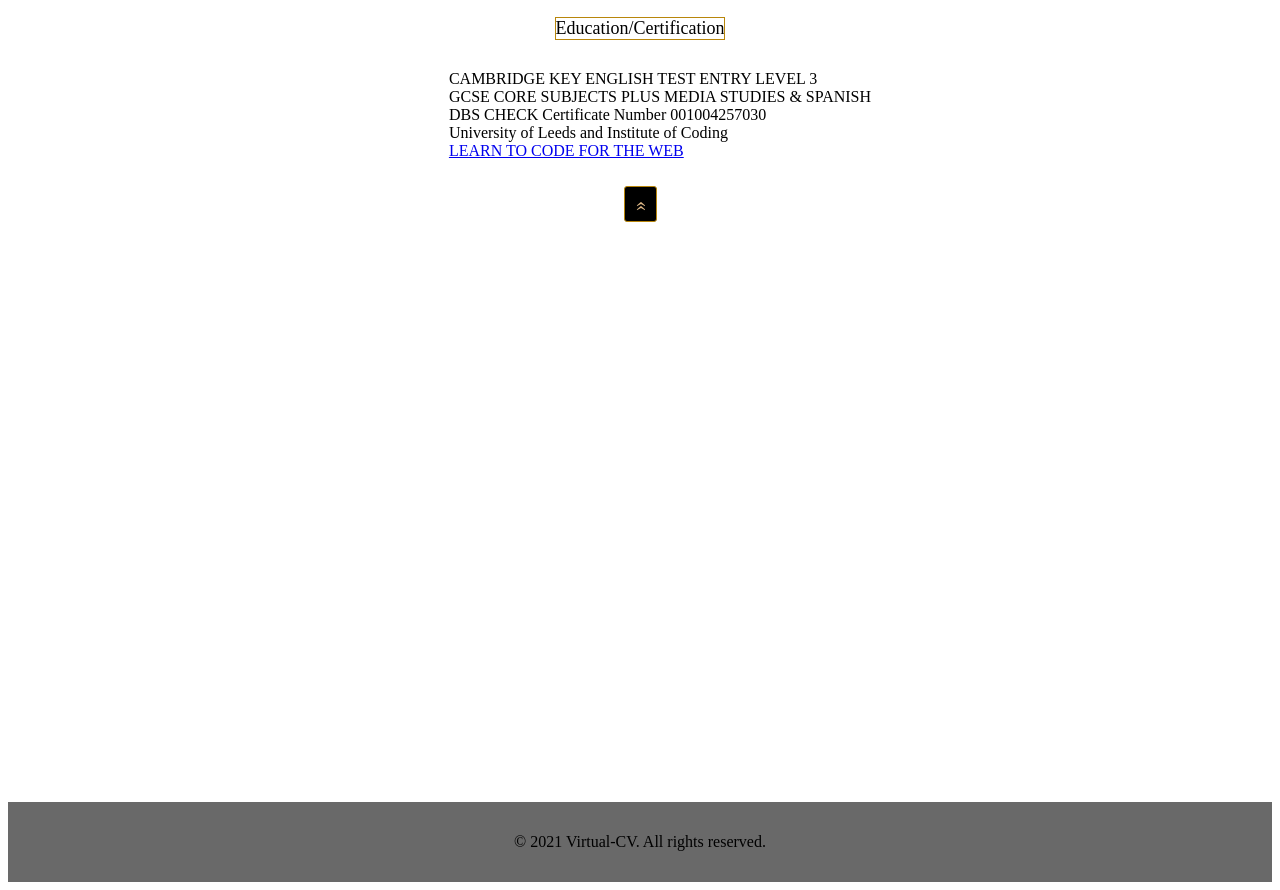
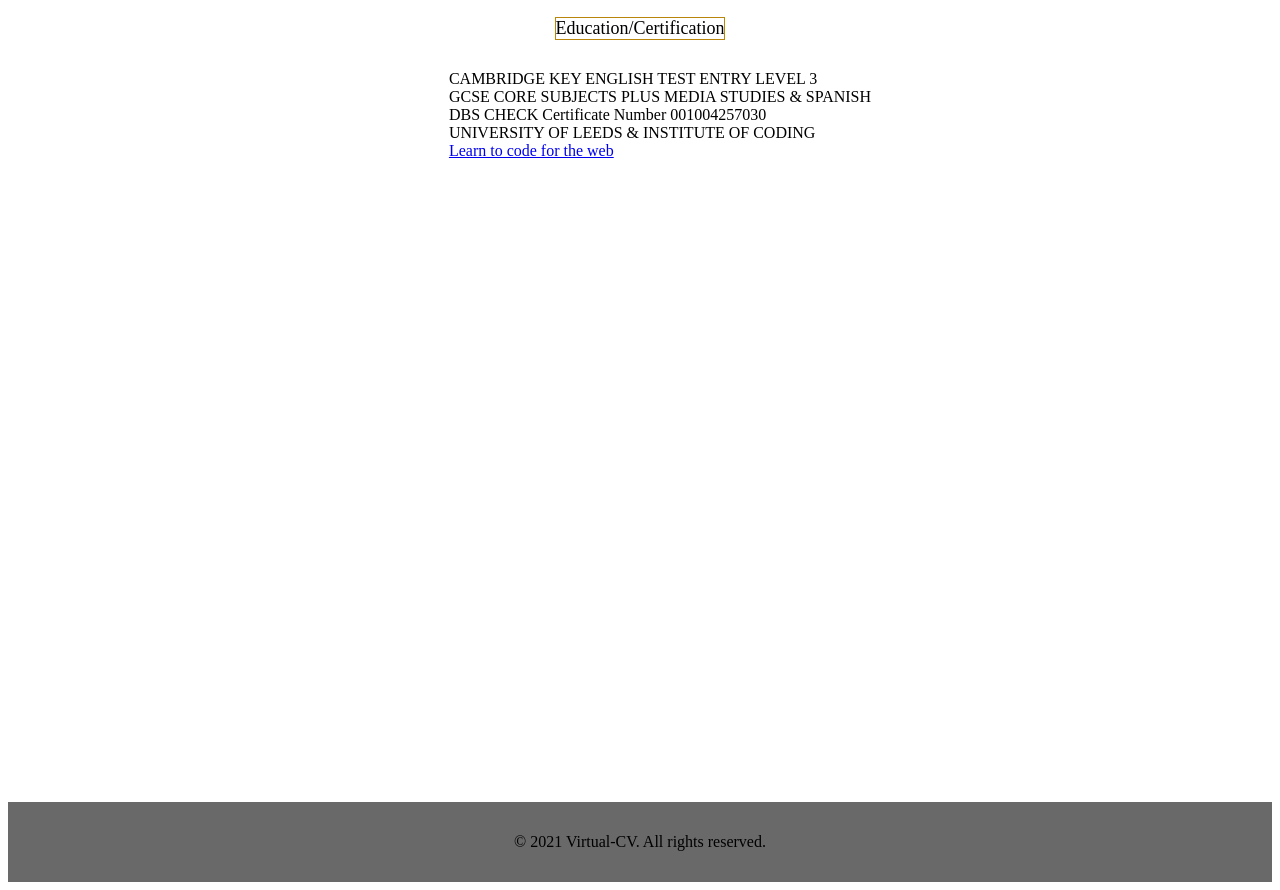
Before and after one commit to grace-gardner/virtualcv, a plain HTML site: page index.html in a window 1280 px wide. Shown: the part 3760-4650 px from the top of the page. Drawn offline with Linux system fonts and the light colour scheme.

Commit message:
Update index.html

```diff
--- a/index.html
+++ b/index.html
@@ -442,17 +442,12 @@
             <li>CAMBRIDGE KEY ENGLISH TEST ENTRY LEVEL 3 </li>
             <li>GCSE CORE SUBJECTS PLUS MEDIA STUDIES & SPANISH</li>
             <li>DBS CHECK Certificate Number 001004257030</li>
-            <li>University of Leeds and Institute of Coding<br>
-                <a href="https://www.futurelearn.com/certificates/itjxzh7" target="_blank">LEARN TO CODE FOR THE WEB</a>
+            <li>UNIVERSITY OF LEEDS & INSTITUTE OF CODING<br>
+                <a href="https://www.futurelearn.com/certificates/itjxzh7" target="_blank">Learn to code for the web</a>
             </li>
         </ul>
     </div>
-    <div class="button1 center-text">
-        <a href="" class="button to-top" title="Back to top of page">
-                                <span class="arrows up"></span> <!--The Span is empty - it's because the content (which is the entity of ARROW BUTTON) is a CSS attribute. So where the span class .button .arrows is targeted, inside it, the content (arrow button code \00BB) is where it is added.-->
-                        </a>
 
-    </div>
 </section>
 
 
```
